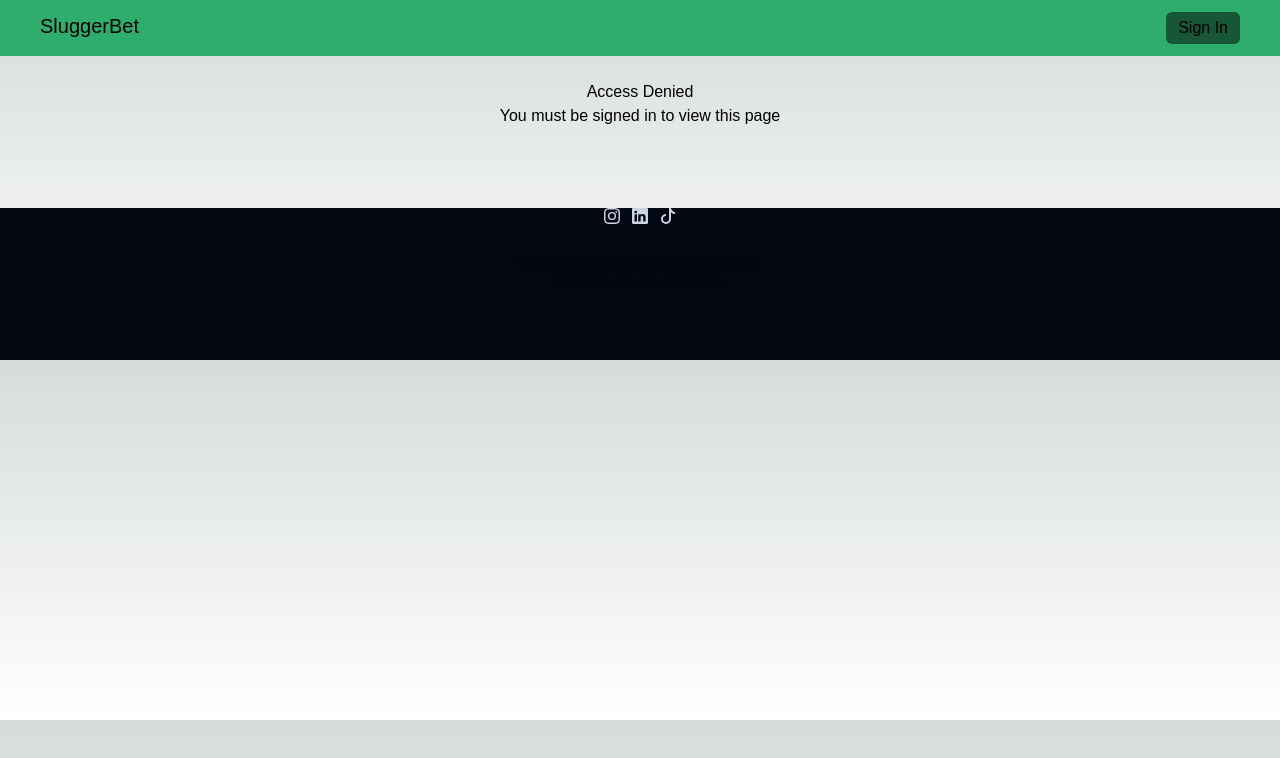
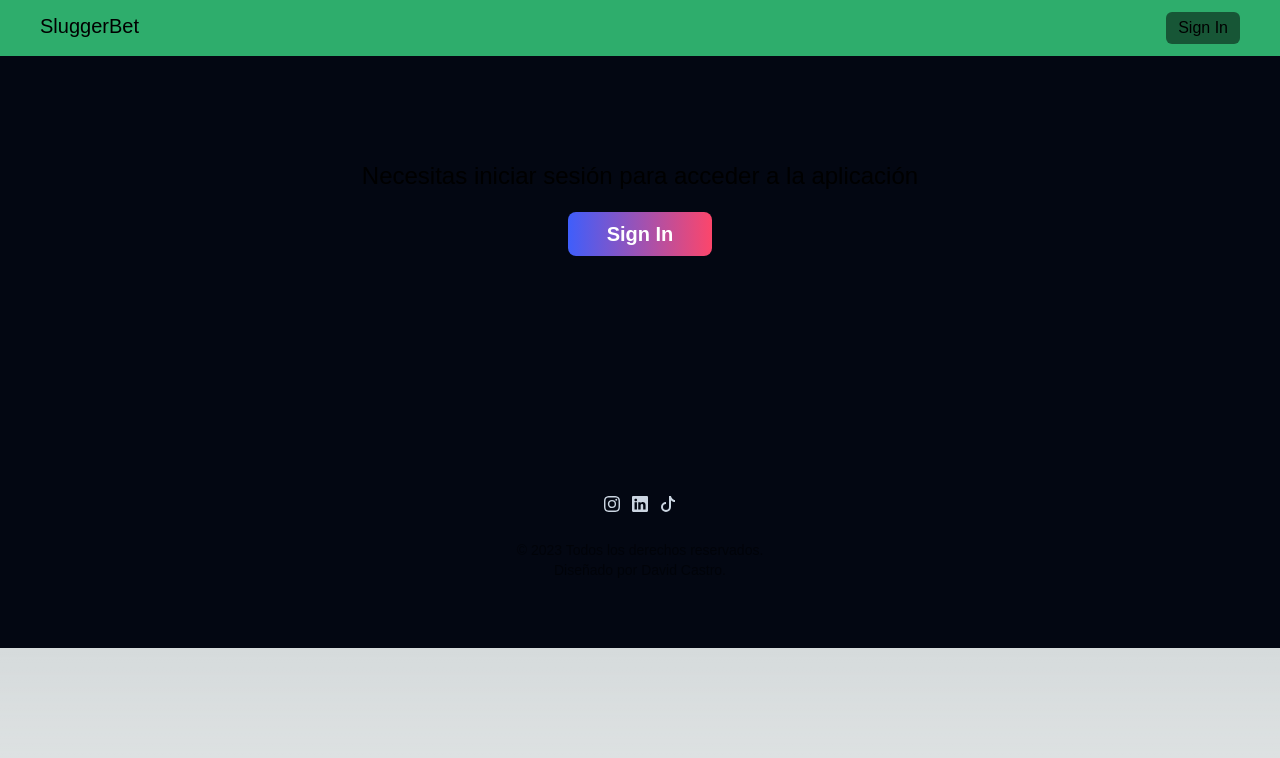
Before and after one commit to DavidCs9/sluggerbet, a Next.js app: page /dashboard in a window 1280 px wide. Shown: the top 758 px of the page. Built offline with nearby package versions, Linux system fonts and the light colour scheme; no server answers; a web font is replaced by a local one.

Commit message:
ui improve

```diff
--- a/src/app/components/Landing.jsx
+++ b/src/app/components/Landing.jsx
@@ -6,7 +6,7 @@ import { Lca } from './landing/Lca'
 
 export default function Landing () {
   return (
-    <div className=' bg-gray-950 text-slate-100'>
+    <div className='bg-gray-950 text-slate-100'>
       <Hero />
       <Features />
       <Testimonios />
--- a/src/app/components/Main.jsx
+++ b/src/app/components/Main.jsx
@@ -2,12 +2,14 @@
 
 import Lottie from 'lottie-react'
 import animationData from 'public/construction.json'
+import { useSession } from 'next-auth/react'
 
 export default function Main () {
+  const { data: session } = useSession()
   return (
     <div className=' bg-gray-950 h-screen p-20'>
       <h1 className='text-center text-4xl lg:text-5xl font-extrabold pb-20'>
-        Hola, la aplicacion esta en construccion...
+        Hola {session.user.name}, la aplicacion esta en construccion...
       </h1>
       <div className=' lg:w-2/6 mx-auto'>
         <Lottie animationData={animationData} />
--- a/src/app/components/landing/Hero.jsx
+++ b/src/app/components/landing/Hero.jsx
@@ -18,7 +18,12 @@ export function Hero () {
               <h1 class='text-5xl md:text-6xl xl:text-7xl text-slate-200 font-bold tracking-tight mb-12'>
                 Apuestas inteligentes<br /><span class=' text-primary'>Datos poderosos</span>
               </h1>
-              <Link href='/dashboard'>Dashboard</Link>
+              <motion.div
+                className='landing-btn rounded-lg text-white text-xl font-bold shadow-lg  w-40 text-center py-2'
+                whileHover={{ scale: 1.1 }}
+              >
+                <Link href='/dashboard'>Dashboard</Link>
+              </motion.div>
             </div>
             <div class='mb-12 lg:mb-0 lg:mt-12'>
               <img
--- a/src/app/components/landing/Lca.jsx
+++ b/src/app/components/landing/Lca.jsx
@@ -1,3 +1,8 @@
+'use client'
+
+import { motion } from 'framer-motion'
+import Link from 'next/link'
+
 export function Lca () {
   return (
     <section id='LCA' className='mx-8 text-center lg:h-screen pb-16 mt-16'>
@@ -6,6 +11,12 @@ export function Lca () {
           Aprovecha la <br />prueba
           <span className='text-primary'> gratis</span>
         </h2>
+        <motion.div
+          className='landing-btn rounded-lg text-white text-xl font-bold shadow-lg  w-40 text-center py-2 m-auto'
+          whileHover={{ scale: 1.1 }}
+        >
+          <Link href='/dashboard'>Dashboard</Link>
+        </motion.div>
       </div>
     </section>
   )
--- a/src/app/dashboard/page.js
+++ b/src/app/dashboard/page.js
@@ -1,7 +1,9 @@
 'use client'
 
 import Main from '../components/Main'
-import { useSession, signIn } from 'next-auth/react'
+import { useSession } from 'next-auth/react'
+import { motion } from 'framer-motion'
+import Link from 'next/link'
 
 export default function Dashboard () {
   const { data: session } = useSession()
@@ -9,19 +11,14 @@ export default function Dashboard () {
   // If no session exists, display access denied message
   if (!session) {
     return (
-      <div className='p-20 flex flex-col w-full text-center'>
-        <h1>Access Denied</h1>
-        <p>
-          <a
-            href='/api/auth/signin'
-            onClick={(e) => {
-              e.preventDefault()
-              signIn()
-            }}
-          >
-            You must be signed in to view this page
-          </a>
-        </p>
+      <div className='py-40 pb-60 flex flex-col w-full text-center bg-gray-950 gap-5'>
+        <h1 className='text-2xl mx-4'>Necesitas iniciar sesión para acceder a la aplicación</h1>
+        <motion.div
+          className='landing-btn rounded-lg text-white text-xl font-bold w-36 py-2 mx-auto'
+          whileHover={{ scale: 1.1 }}
+        >
+          <Link href='/api/auth/signin'>Sign In</Link>
+        </motion.div>
       </div>
     )
   }
--- a/src/app/globals.css
+++ b/src/app/globals.css
@@ -22,3 +22,8 @@ body {
       transparent,
       rgb(var(--background-end-rgb))) rgb(var(--background-start-rgb));
 }
+
+.landing-btn {
+  background: rgb(63, 94, 251);
+  background: linear-gradient(90deg, rgba(63, 94, 251, 1) 0%, rgba(252, 70, 107, 1) 100%);
+}
```
Lines whose indentation alone changed are shown as unchanged.
